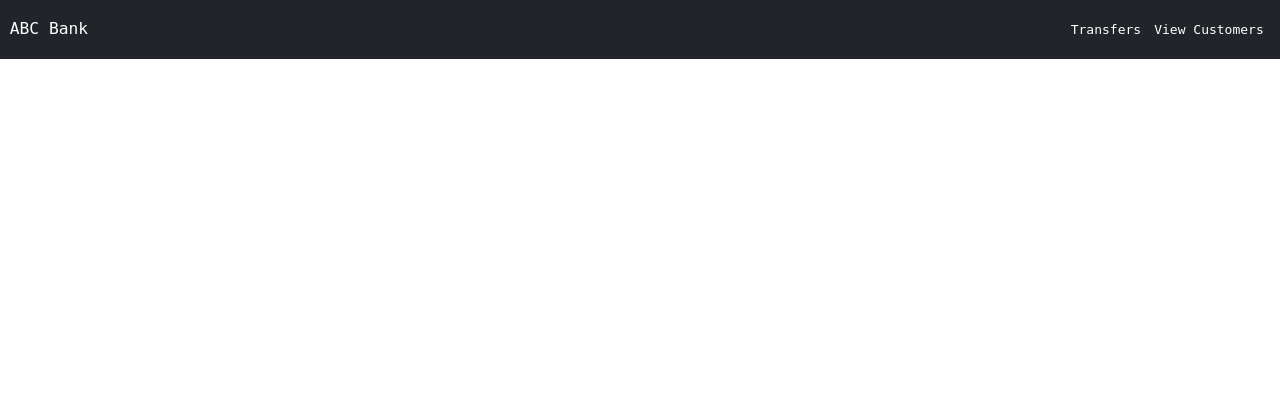
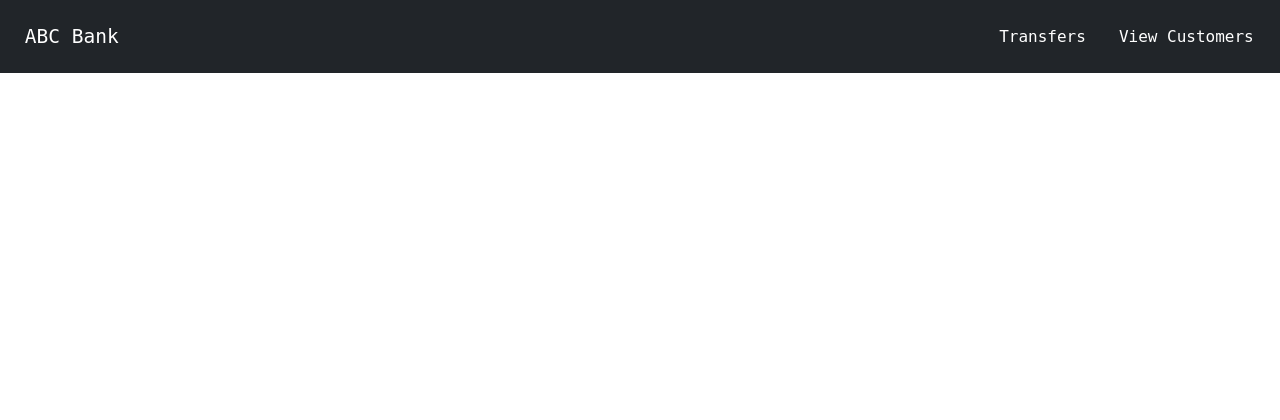
Before and after one commit to iwtga/basic-banking-system, a Flask app: page / in a window 1280 px wide. Shown: the top 420 px of the page. Run offline with Flask 2, Linux system fonts and the light colour scheme; some libraries are stand-ins or nearby versions.

Commit message:
tweaked navbar

```diff
--- a/banksystem/static/css/style.css
+++ b/banksystem/static/css/style.css
@@ -29,3 +29,18 @@ table.user > tr,td {
     text-align: left;
     padding: 10px;
 }
+
+.rbuttons {
+    padding: 5px 0;
+    font-size: large;
+    margin: 0 10px;
+}
+
+.brandname {
+    margin: 0 15px;
+    font-size: 150%;
+}
+
+.rbuttons:hover {
+    background-color:mediumpurple;
+}
--- a/banksystem/templates/base.html
+++ b/banksystem/templates/base.html
@@ -14,17 +14,17 @@
 <body>
     <nav class="navbar navbar-expand-lg navbar-dark bg-dark py-3">
         <div class="container-fluid">
-            <a class="navbar-brand" href="{{ url_for('index') }}">ABC Bank</a>
+            <a class="navbar-brand brandname" href="{{ url_for('index') }}">ABC Bank</a>
             <button class="navbar-toggler" type="button" data-bs-toggle="collapse" data-bs-target="#navbarNav"
                 aria-controls="navbarNav" aria-expanded="false" aria-label="Toggle navigation">
                 <span class="navbar-toggler-icon"></span>
             </button>
             <div class="collapse navbar-collapse" id="navbarNav">
                 <ul class="navbar-nav ms-auto">
-                    <li class="nav-item">
+                    <li class="nav-item rbuttons">
                         <a class="nav-link active" href="{{ url_for('transfers') }}">Transfers</a>
                     </li>
-                    <li class="nav-item">
+                    <li class="nav-item rbuttons">
                         <a class="nav-link active" href="{{ url_for('customers') }}">View Customers</a>
                     </li>
                 </ul>
```
